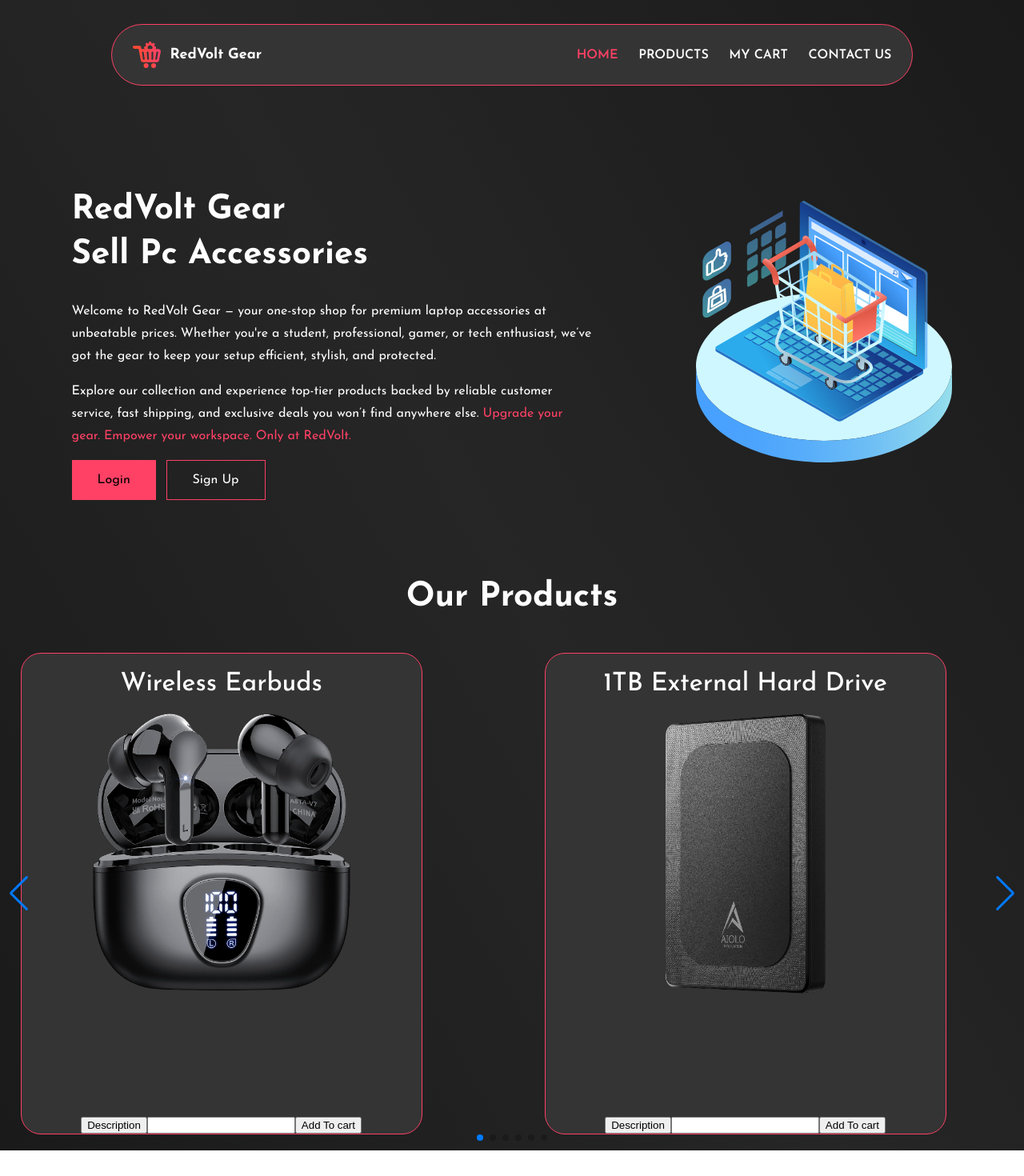
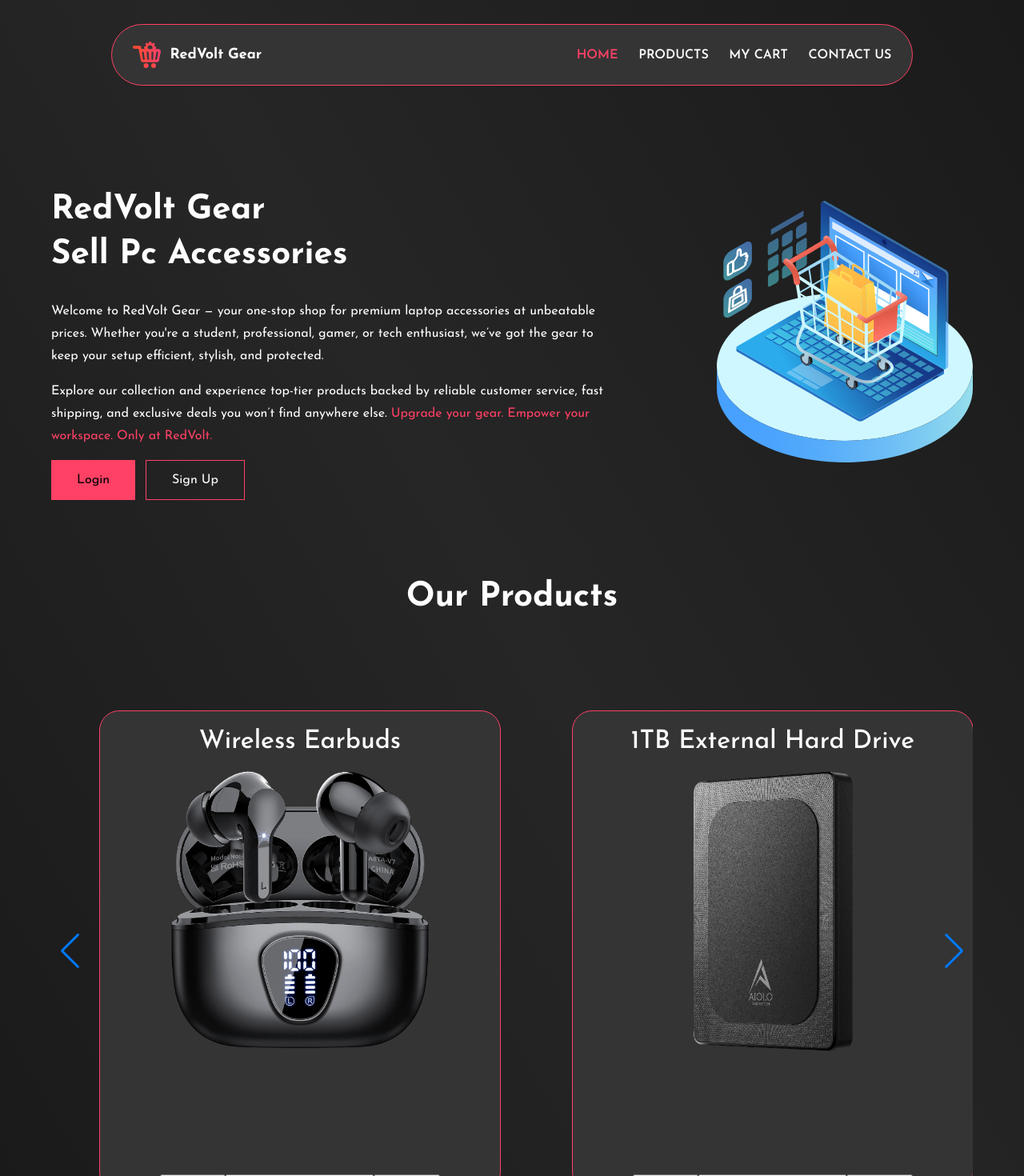
Before and after one commit to Abdelouahab-aourar/RedVolt-Gear, a React (Vite) app: page / in a window 1280 px wide. Shown: the top 1470 px of the page at 80% size. Before the commit the page ends 1438 px from the top, so only its background shows below. Built offline with nearby package versions, Linux system fonts and the light colour scheme; the HTML template or start-up script is replaced by a standard one.

Commit message:
styling the slider

```diff
--- a/src/App/App.tsx
+++ b/src/App/App.tsx
@@ -3,27 +3,12 @@
 // import Products from '../Products/Products.tsx'
 import styles from './App.module.css'
 import Slides from '../Slides/Slides.tsx'
-// import airbuds from '../assets/airbuds.png'
-// import hdd from '../assets/hdd.png'
-// import headset from '../assets/headset.png'
-// import keyboard from '../assets/keyboard.png'
-// import mouse from '../assets/mouse.png'
-// import smartWatch from '../assets/smart-watch.png'
 function App() {
 
   return (
     <>
     <NavBar/>
     <Home/>
-    <h1 className={styles.OurProducts}>Our Products</h1>
-    {/* <div className={styles.productsContainer}>
-      <Products title={"Wireless Earbuds"} image = {airbuds}/>
-      <Products title={"1TB External Hard Drive"} image = {hdd}/>
-      <Products title={"Wireless Gaming Headset"} image = {headset}/>
-      <Products title={"Wired Gaming Keyboard"} image = {keyboard}/>
-      <Products title={"Razer Basilisk Gaming Mouse"} image = {mouse}/>
-      <Products title={"Smart Watch"} image = {smartWatch}/>
-    </div> */}
     <Slides/>
 
     </>
--- a/src/Home/Home.module.css
+++ b/src/Home/Home.module.css
@@ -2,7 +2,7 @@
     display: flex;
     align-items: center;
     justify-content: space-between;
-    margin: 100px 7vw;
+    margin: 100px 0;
     gap: 10vw;
 }
 .left p{
--- a/src/Products/Products.module.css
+++ b/src/Products/Products.module.css
@@ -6,7 +6,7 @@
     width: 500px;
     height: 600px;
     border: 1px solid #FE4165;
-    margin: 20px 2vw;
+    margin: 20px 60px;
     background-color: #343434;
     border-radius: 25px;
 }
--- a/src/Slides/Slides.module.css
+++ b/src/Slides/Slides.module.css
@@ -0,0 +1,5 @@
+.OurProducts{
+    text-align: center;
+    margin: 100px;
+    font-size: 42px;
+}
--- a/src/Slides/Slides.tsx
+++ b/src/Slides/Slides.tsx
@@ -5,6 +5,7 @@
 import mouse from '../assets/mouse.png'
 import smartWatch from '../assets/smart-watch.png'
 import Products from '../Products/Products'
+import styles from './Slides.module.css'
 import { Swiper, SwiperSlide } from 'swiper/react';
 import { Navigation, Pagination } from 'swiper/modules';
 import 'swiper/css';
@@ -13,7 +14,8 @@
 
 function Slides(){
     return(
-        <div className='wahab'>
+        <div className={styles.container}>
+            <h1 className={styles.OurProducts}>Our Products</h1>
          <Swiper
         modules={[Navigation, Pagination]}
         spaceBetween={30}
--- a/src/index.css
+++ b/src/index.css
@@ -2,7 +2,7 @@
     display: flex;
     flex-direction: column;
     justify-content: center;
-    margin: 0;
+    margin: 0 5vw;
     padding: 0;
     background-image: linear-gradient(60deg, #1A1A1A, #262626, #1A1A1A);
     background-repeat: no-repeat;
```
